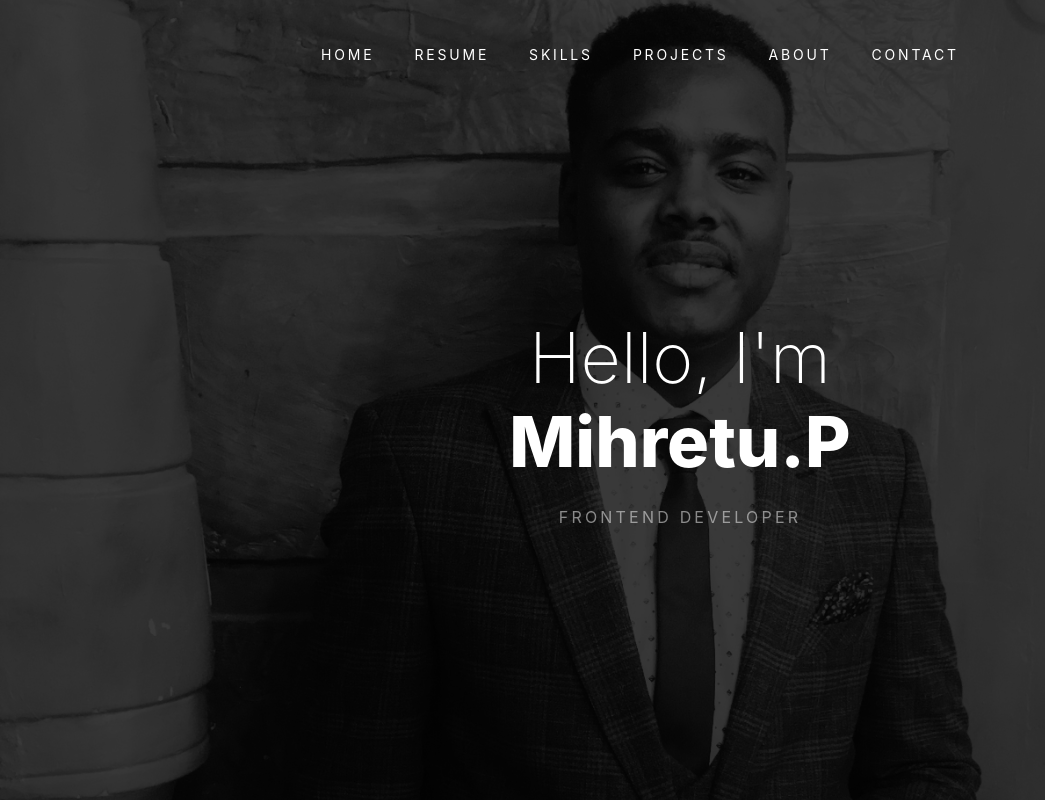
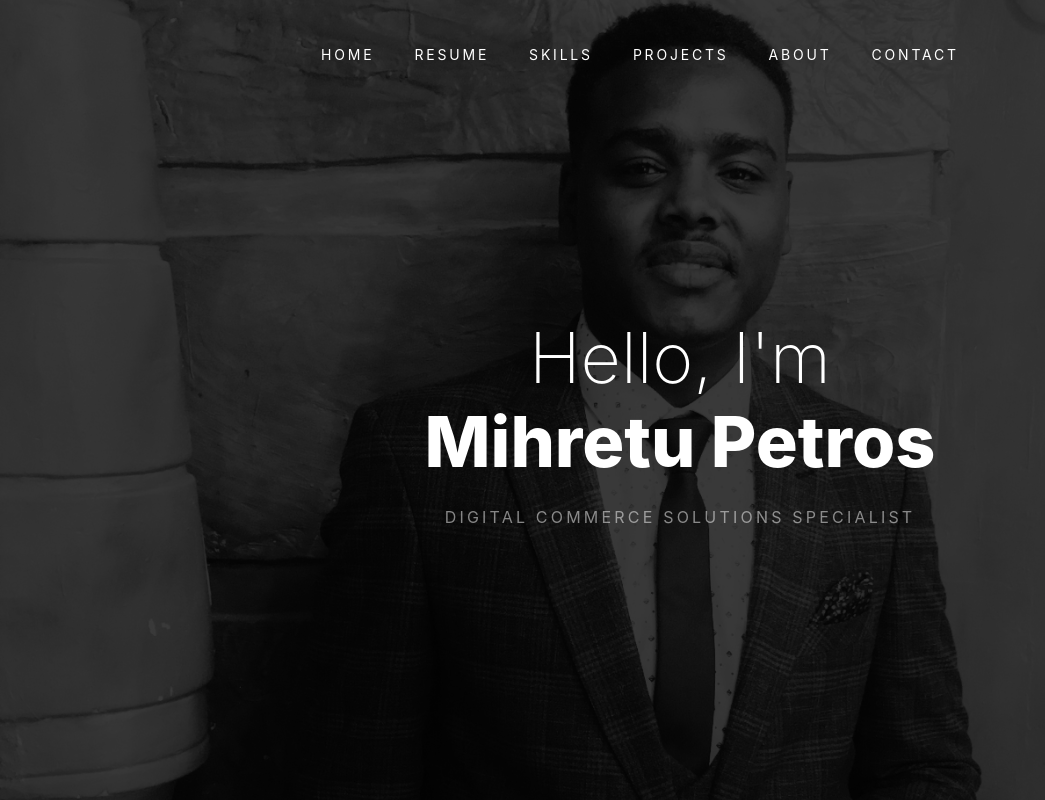
Before and after one commit to mihretupg/mihretupg.github.io, a plain HTML site: page index.html in a window 1280 px wide. Shown: the top 800 px of the page, without its empty margins (0-1045 px from the left). Drawn offline with nearby package versions, Linux system fonts and the light colour scheme; a web font is replaced by a local one.

Commit message:
Update index.html

```diff
--- a/index.html
+++ b/index.html
@@ -1,7 +1,7 @@
 <!DOCTYPE html>
 <html lang="en">
 <head>
- <title>Mihretu P</title>
+ <title>Mihretu </title>
  <meta charset="utf-8">
  <meta name="viewport" content="width=device-width, initial-scale=1, shrink-to-fit=no">
  <link rel="stylesheet" href="css/animate.css">
@@ -48,8 +48,10 @@
      <div class="row intro-text align-items-center justify-content-center">
        <div class="col-md-10 text-center pt-5" style="margin-left:5rem">
 
-         <h1 class="site-heading site-animate">Hello, I'm <strong class="d-block">Mihretu.P </strong></h1>
-         <strong class="d-block text-white text-uppercase letter-spacing">Frontend Developer</strong>
+         <h1 class="site-heading site-animate">Hello, I'm <strong class="d-block">Mihretu Petros </strong></h1>
+         <strong class="d-block text-white text-uppercase letter-spacing">Digital Commerce Solutions Specialist
+
+</strong>
 
        </div>
      </div>
```
